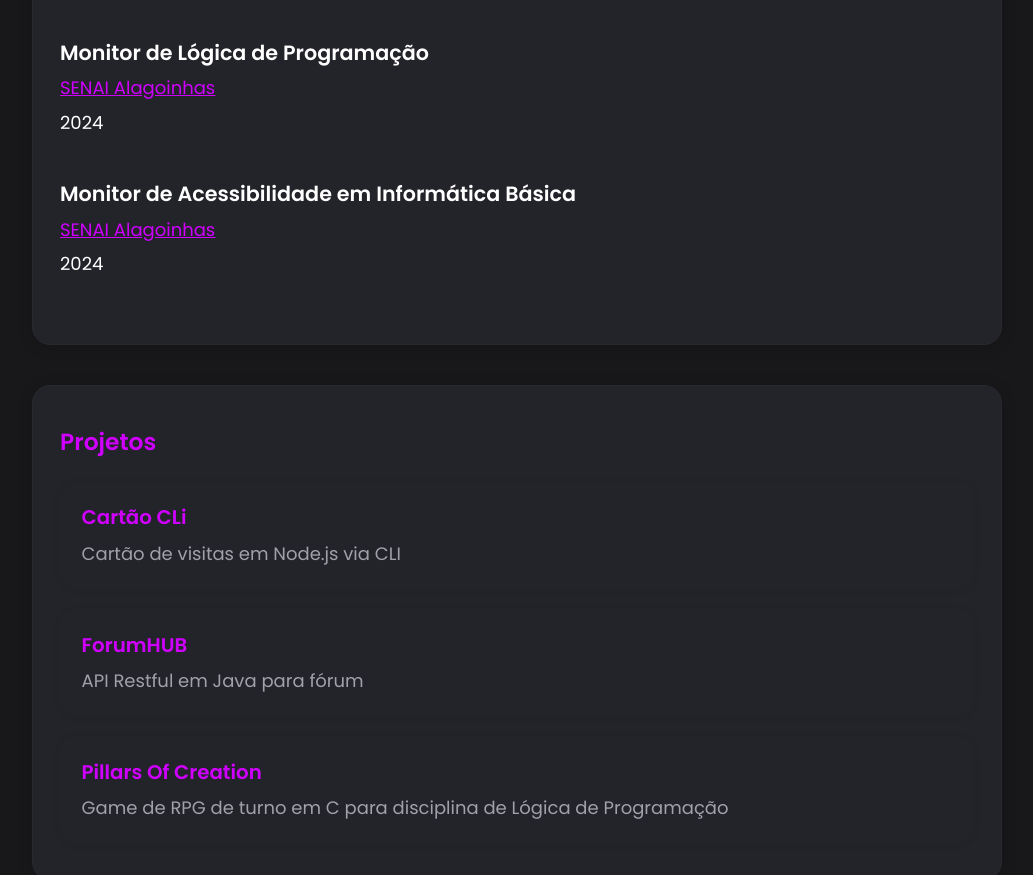
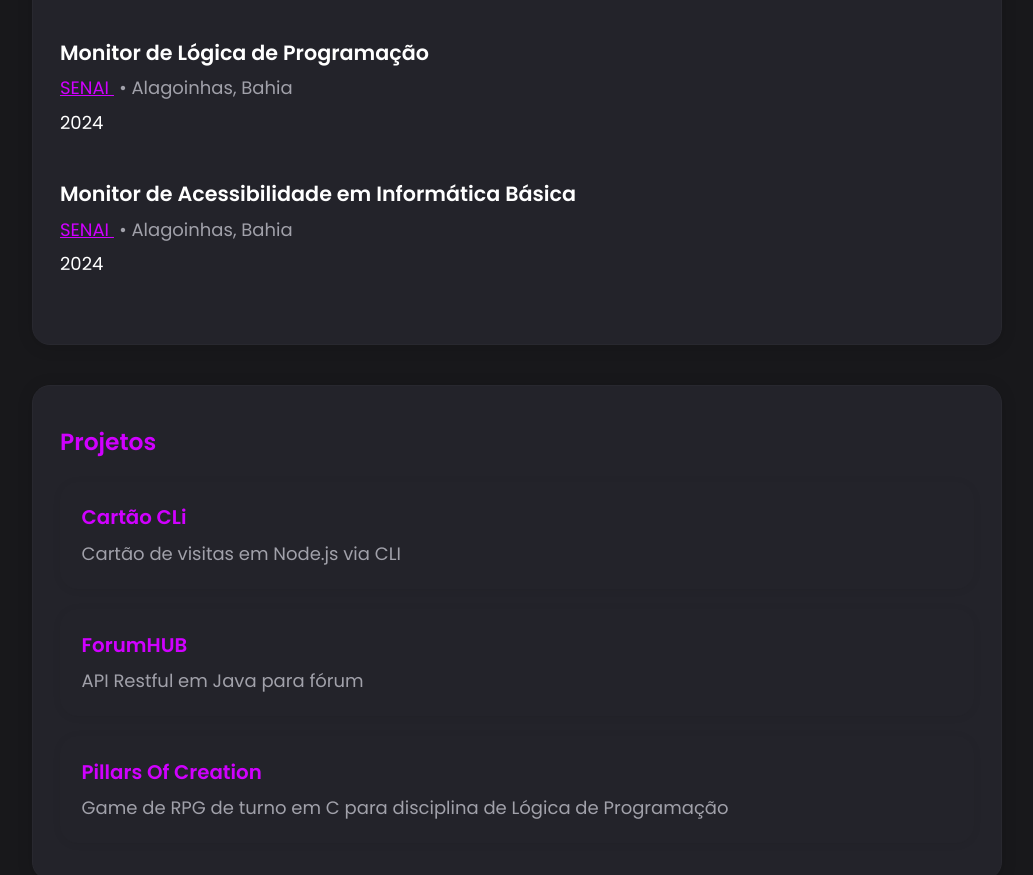
Before and after one commit to azpthiago/portifolio-uninter, a plain HTML site: page index.html in a window 1280 px wide. Shown: the part 1491-2366 px from the top of the page, without its empty margins (123-1156 px from the left). Drawn offline with Linux system fonts and the light colour scheme.

Commit message:
fix: aba de carreiras e favicon

```diff
--- a/index.html
+++ b/index.html
@@ -17,6 +17,7 @@
   <link rel="stylesheet" href="./style/style.css" />
   <!-- Fonte Poppins do Google Fonts -->
   <link href="https://fonts.googleapis.com/css2?family=Poppins:wght@400;600&display=swap" rel="stylesheet">
+  <link rel="icon" type="image/x-icon" href="/img/favicon-32x32.png">
 </head>
 
 <body>
@@ -82,16 +83,16 @@
       <div class="carreira-item">
         <div class="carreira-cargo">Monitor de Lógica de Programação</div>
         <div class="carreira-empresa-local">
-          <span class="carreira-empresa"><a href="https://www.instagram.com/senaialagoinhas/">SENAI
-              Alagoinhas</a></span>
+          <span class="carreira-empresa"><a href="https://www.instagram.com/senaialagoinhas/">SENAI </a></span>
+          <span class="carreira-local">• Alagoinhas, Bahia</span>
         </div>
         <div class="carreira-periodo">2024</div>
       </div>
       <div class="carreira-item">
         <div class="carreira-cargo">Monitor de Acessibilidade em Informática Básica</div>
         <div class="carreira-empresa-local">
-          <span class="carreira-empresa"><a href="https://www.instagram.com/senaialagoinhas/">SENAI
-              Alagoinhas</a></span>
+          <span class="carreira-empresa"><a href="https://www.instagram.com/senaialagoinhas/">SENAI </a></span>
+          <span class="carreira-local">• Alagoinhas, Bahia</span>
         </div>
         <div class="carreira-periodo">2024</div>
       </div>
```
Also changed, not shown: img/favicon-32x32.png (added), 1 other file.
